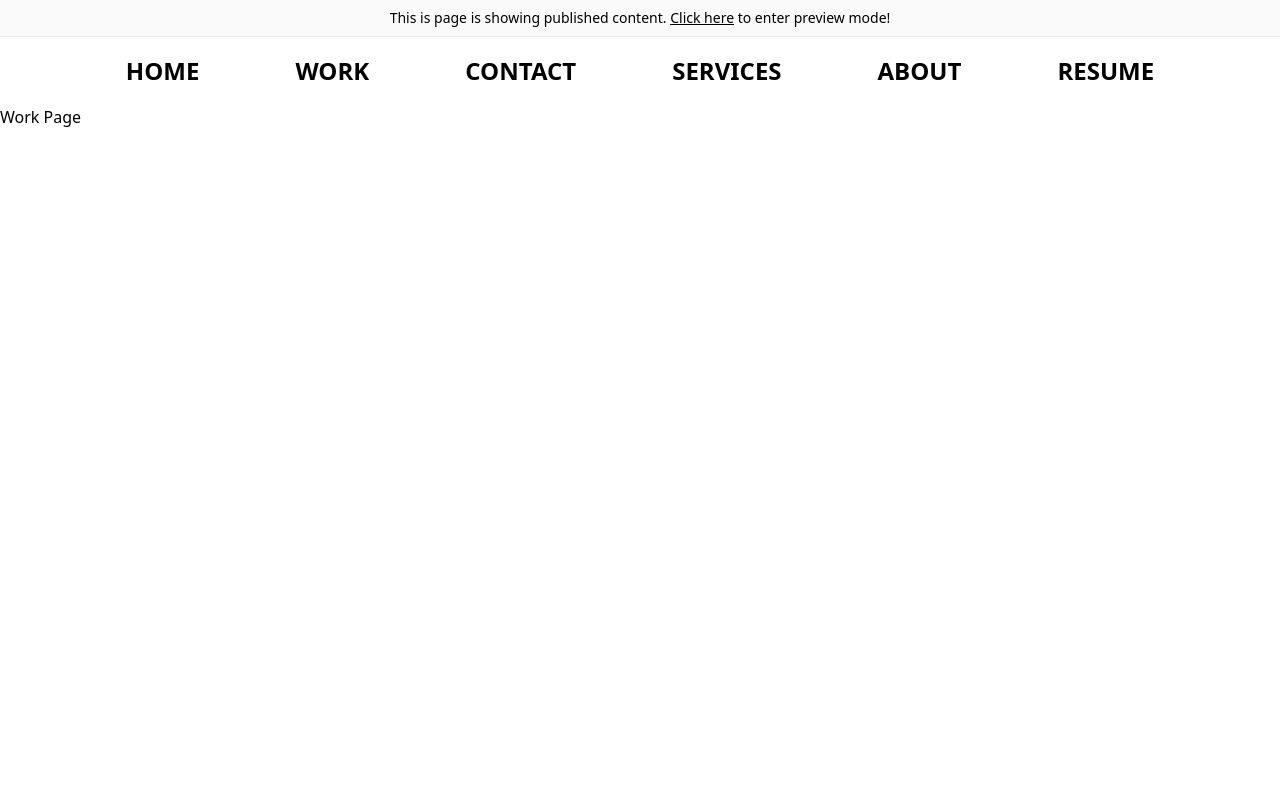
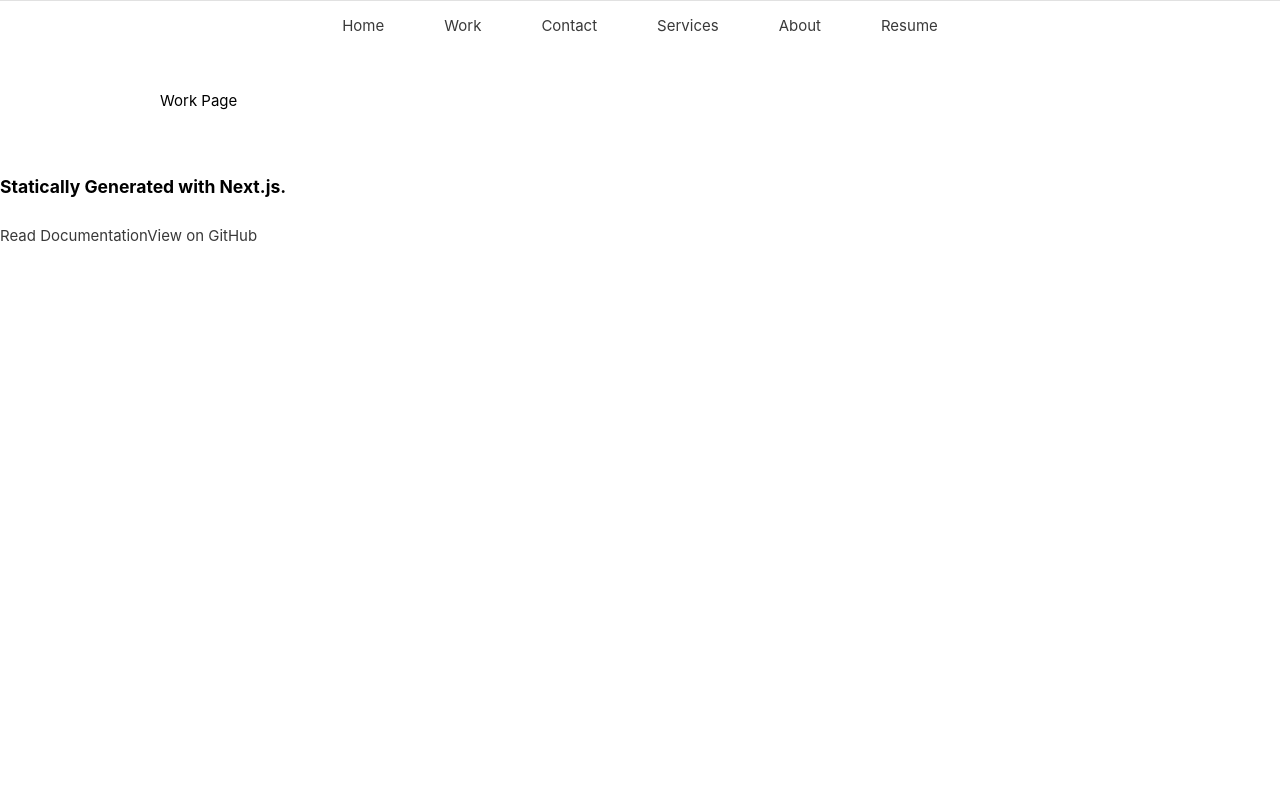
Before and after one commit to justynr/datocms-portfolio-8870, a Next.js app: page /work in a window 1280 px wide. Shown: the top 800 px of the page. Built offline with nearby package versions, Linux system fonts and the light colour scheme; what @tailwindcss/typography would draw is missing.

Commit message:
styles and fonts

```diff
--- a/components/Page.js
+++ b/components/Page.js
@@ -1,14 +1,71 @@
-import Alert from './alert';
 import Footer from './footer';
 import Nav from './Nav';
+import PropTypes from 'prop-types';
+import styled, { createGlobalStyle } from 'styled-components';
+
+const GlobalStyles = createGlobalStyle`
+  @font-face {
+    font-family: 'roboto-mono';
+    src: url('https://fonts.googleapis.com/css2?family=Roboto+Mono');
+    /* format:('woff2'); */
+    font-weight: normal;
+    font-style: normal;
+  }
+  html {
+    --darkTheme:#110045;
+    --midDarkTheme:#3C00D5;
+    --middleTheme: #6008F5;
+    --midLightTheme: #DE12F6;
+    --lightTheme:#57CEF3;
+    --red: #ff0000;
+    --lightRed: pink;
+    --orange: #e2b04a;
+    --black: #393939;
+    --grey: #3A3A3A;
+    --gray: var(--grey);
+    --lightGrey: #e1e1e1;
+    --lightGray: var(--lightGrey);
+    --offWhite:(--#ededed);
+    --maxWidth: 1000px;
+    --bs: 0 12px 24px 0 rgba(0,0,0,0.09);
+    box-sizing: border-box;
+    font-size: 10px;
+  }
+  *, *:before, *:after {
+    box-sizing: inherit;
+  }
+  body {
+    font-family: 'radnika_next', --apple-system, BlinkMacSystemFont, 'Segoe UI', Roboto, Oxygen, Ubuntu, Cantarell, 'Open Sans', 'Helvetica Neue', sans-serif;
+    padding: 0;
+    margin: 0;
+    font-size: 1.5rem;
+    line-height: 2;
+  }
+  a {
+    text-decoration: none;
+    color: var(--black);
+  }
+  a:hover {
+    text-decoration: underline;
+  }
+
+  button {
+    font-family: 'radnika_next', --apple-system, BlinkMacSystemFont, 'Segoe UI', Roboto, Oxygen, Ubuntu, Cantarell, 'Open Sans', 'Helvetica Neue', sans-serif;
+  }
+`;
+
+const InnerStyles = styled.div`
+  max-width: var(--maxWidth);
+  margin: 0 auto;
+  padding: 2rem;
+`;
 
 export default function Page({ preview, children }) {
   return (
     <>
       <div className="min-h-screen">
-        <Alert preview={preview} />
         <Nav />
-        <main>{children}</main>
+        <InnerStyles>{children}</InnerStyles>
       </div>
       <Footer />
     </>
--- a/components/styles/NavStyles.js
+++ b/components/styles/NavStyles.js
@@ -5,6 +5,7 @@
   padding: 0;
   display: flex;
   justify-self: end;
+  justify-content:center;
   font-size: 2rem;
   a,
   button {
@@ -12,8 +13,8 @@
     display: flex;
     align-items: center;
     position: relative;
-    text-transform: uppercase;
-    font-weight: 900;
+    text-transform: capitalize;
+    font-weight: 400;
     font-size: 1em;
     background: none;
     border: 0;
@@ -21,17 +22,6 @@
     @media (max-width: 700px) {
       font-size: 10px;
       padding: 0 10px;
-    }
-    &:before {
-      content: '';
-      width: 2px;
-      background: var(--lightGray);
-      height: 100%;
-      left: 0;
-      position: absolute;
-      transform: skew(-20deg);
-      top: 0;
-      bottom: 0;
     }
     &:after {
       height: 2px;
--- a/styles/index.css
+++ b/styles/index.css
@@ -1,5 +1,56 @@
 /* purgecss start ignore */
-@tailwind base;
-@tailwind components;
+/* @tailwind base; */
+/* @tailwind components; */
 /* purgecss end ignore */
-@tailwind utilities;
+/* @tailwind utilities; */
+
+
+
+  @font-face {
+    font-family: 'roboto-mono';
+    src: url('https://fonts.googleapis.com/css2?family=Roboto+Mono');
+    /* format:('woff2'); */
+    font-weight: normal;
+    font-style: normal;
+  }
+  html {
+    --darkTheme:#110045;
+    --midDarkTheme:#3C00D5;
+    --middleTheme: #6008F5;
+    --midLightTheme: #DE12F6;
+    --lightTheme:#57CEF3;
+    --red: #ff0000;
+    --lightRed: pink;
+    --orange: #e2b04a;
+    --black: #393939;
+    --grey: #3A3A3A;
+    --gray: var(--grey);
+    --lightGrey: #e1e1e1;
+    --lightGray: var(--lightGrey);
+    --offWhite:(--#ededed);
+    --maxWidth: 1000px;
+    --bs: 0 12px 24px 0 rgba(0,0,0,0.09);
+    box-sizing: border-box;
+    font-size: 10px;
+  }
+  *, *:before, *:after {
+    box-sizing: inherit;
+  }
+  body {
+    font-family: 'roboto mono', --apple-system, BlinkMacSystemFont, 'Segoe UI', Roboto, Oxygen, Ubuntu, Cantarell, 'Open Sans', 'Helvetica Neue', sans-serif;
+    padding: 0;
+    margin: 0;
+    font-size: 1.5rem;
+    line-height: 2;
+  }
+  a {
+    text-decoration: none;
+    color: var(--black);
+  }
+  a:hover {
+    text-decoration: underline;
+  }
+
+  button {
+    font-family: 'roboto mono', --apple-system, BlinkMacSystemFont, 'Segoe UI', Roboto, Oxygen, Ubuntu, Cantarell, 'Open Sans', 'Helvetica Neue', sans-serif;
+  };
```
